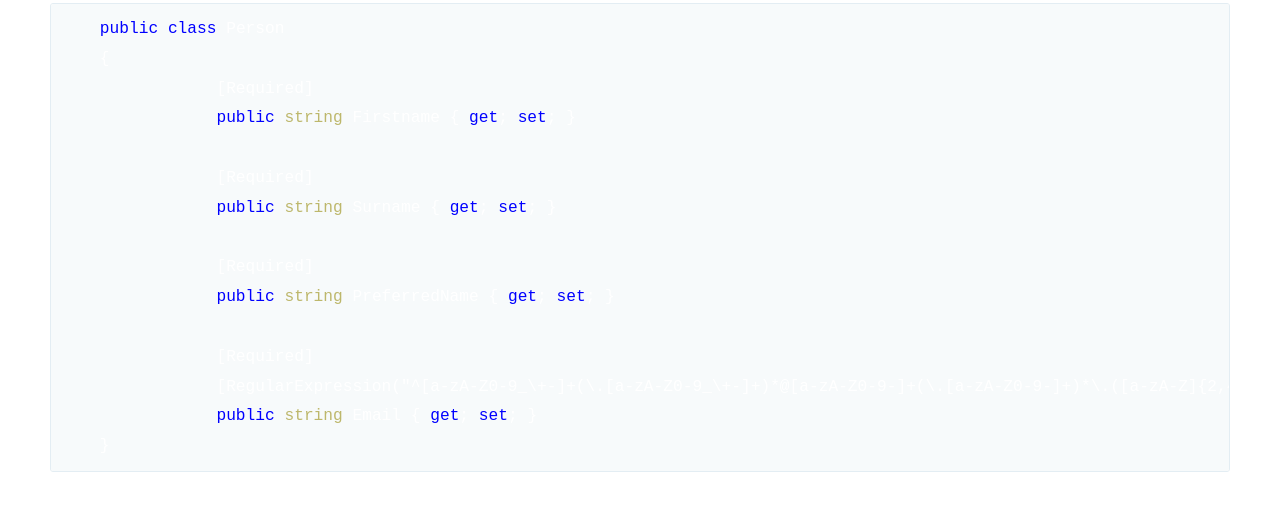
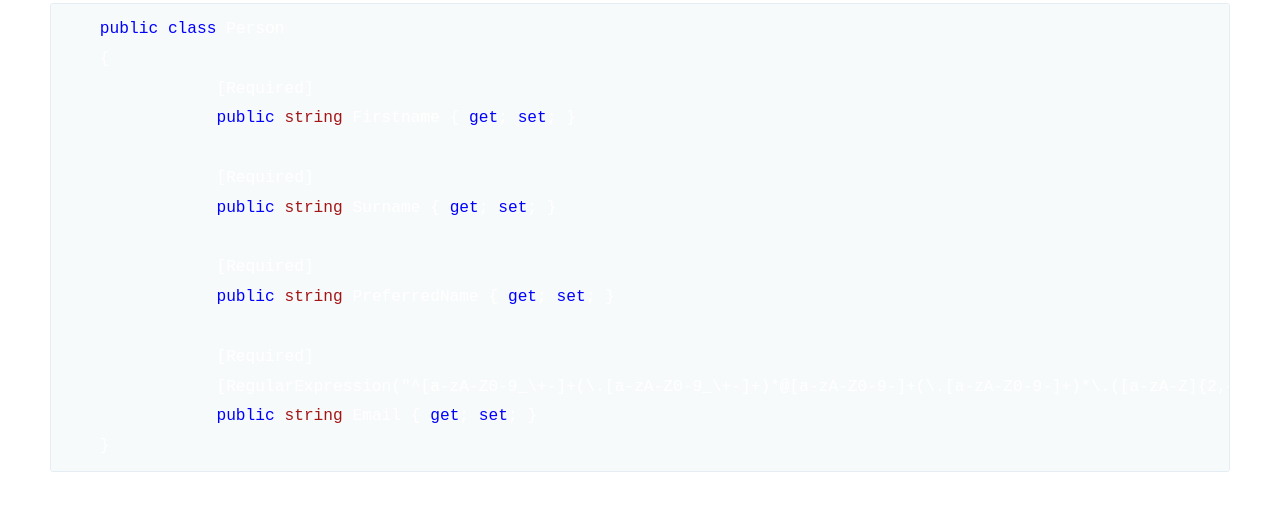
Before and after one commit to jfbourke/jfbourke.github.io, a Jekyll site: the page built from index.html, in a window 1280 px wide and 1400 px high, scrolled down 491 px. Shown: the part 150-656 px from the top of the window. Built offline with Jekyll 4.4.1, drawn with Linux system fonts in a browser that asks for light colours; nearby versions of some CDN libraries; Markdown is read by kramdown in place of the engine named in the settings; the list of posts is cut into pages by our own code.

Commit message:
Update pygments.css

```diff
--- a/css/pygments.css
+++ b/css/pygments.css
@@ -23,12 +23,12 @@
 .highlight .gs { color: #ffffff} /* Generic.Strong */
 .highlight .gu { color: #cd5c5c} /* Generic.Subheading */
 .highlight .gt { color: #c0c0c0; font-weight: bold; background-color: #c00000 } /* Generic.Traceback */
-.highlight .kc { color: #f0e68c} /* Keyword.Constant */
-.highlight .kd { color: #f0e68c} /* Keyword.Declaration */
-.highlight .kn { color: #f0e68c} /* Keyword.Namespace */
-.highlight .kp { color: #f0e68c} /* Keyword.Pseudo */
-.highlight .kr { color: #f0e68c} /* Keyword.Reserved */
-.highlight .kt { color: #bdb76b} /* Keyword.Type */
+.highlight .kc { color: #a31515} /* Keyword.Constant */
+.highlight .kd { color: #a31515} /* Keyword.Declaration */
+.highlight .kn { color: #a31515} /* Keyword.Namespace */
+.highlight .kp { color: #a31515} /* Keyword.Pseudo */
+.highlight .kr { color: #a31515} /* Keyword.Reserved */
+.highlight .kt { color: #a31515} /* Keyword.Type */
 .highlight .ld { color: #ffffff} /* Literal.Date */
 .highlight .m { color: #ffffff} /* Literal.Number */
 .highlight .s { color: #ffffff} /* Literal.String */
```
